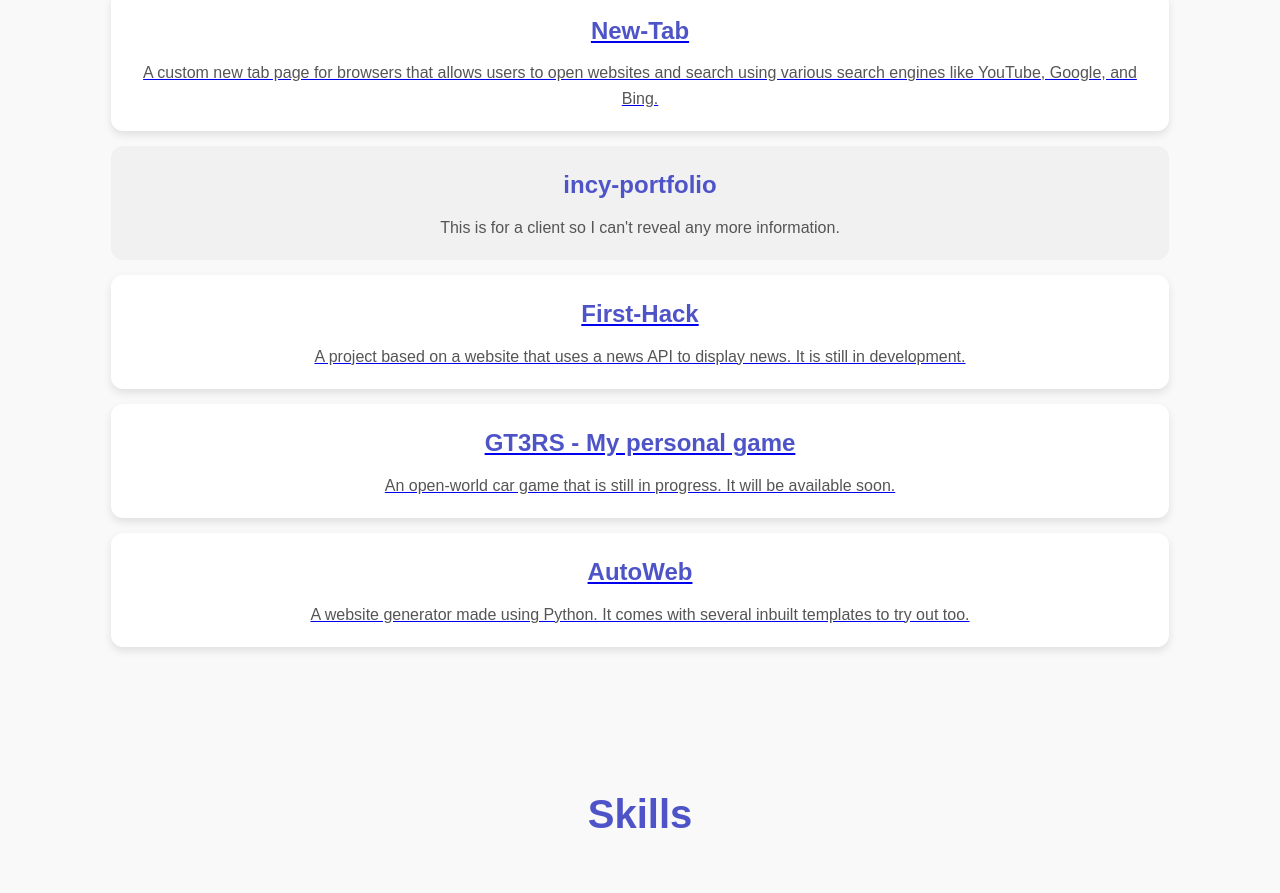
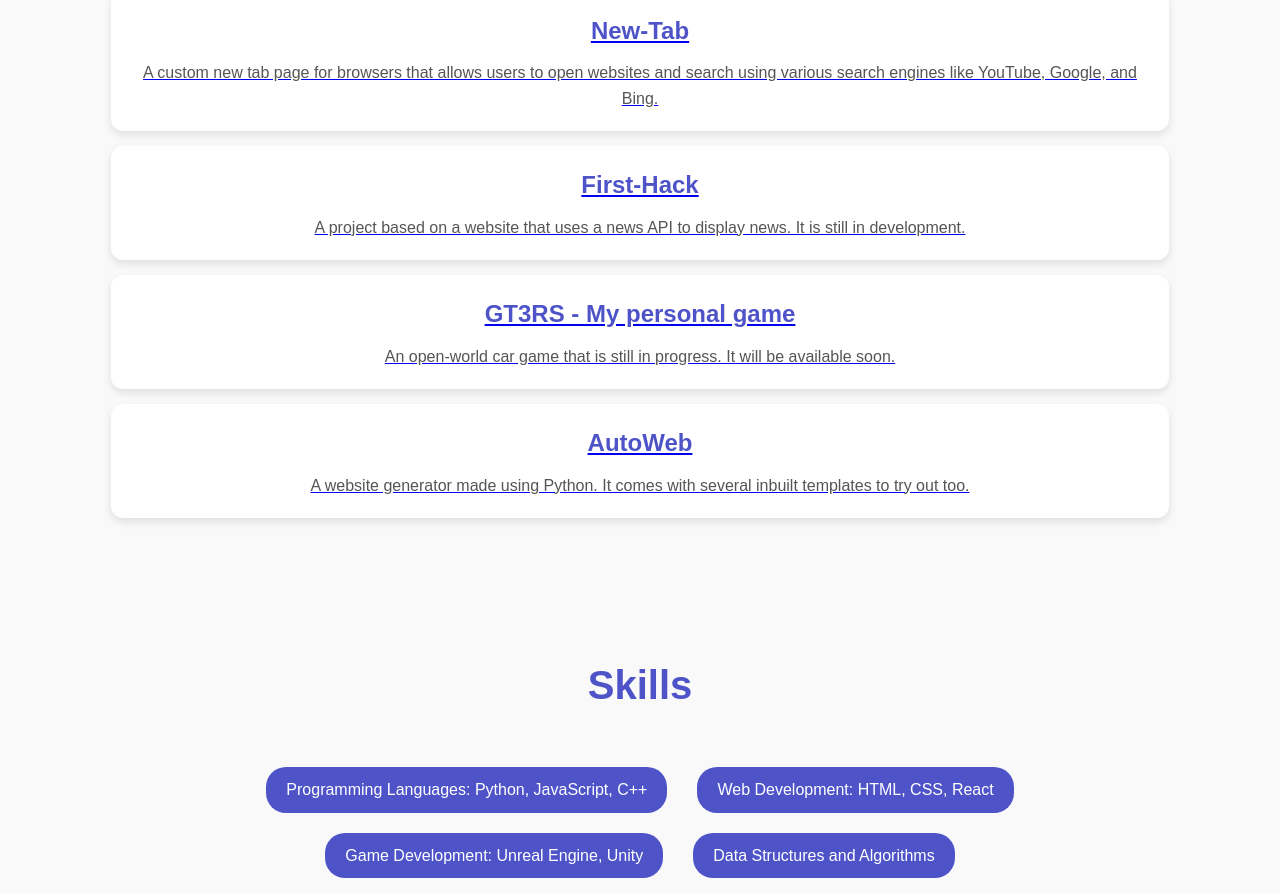
Before and after one commit to AchinthyaJ/Personal, a plain HTML site: page index.html in a window 1280 px wide. Shown: the part 927-1820 px from the top of the page. Drawn offline with Linux system fonts and the light colour scheme.

Commit message:
Update index.html
Somehting remove

```diff
--- a/index.html
+++ b/index.html
@@ -50,11 +50,7 @@
                         </a>
                     </div>
                 </div>
-                <div class="col-md-4">
-                    <div class="project-card" style="cursor: not-allowed;">
-                        <h3>incy-portfolio</h3>
-                        <p>This is for a client so I can't reveal any more information.</p>
-                    </div>
+
                 </div>
                 <div class="col-md-4">
                     <div class="project-card">
```
